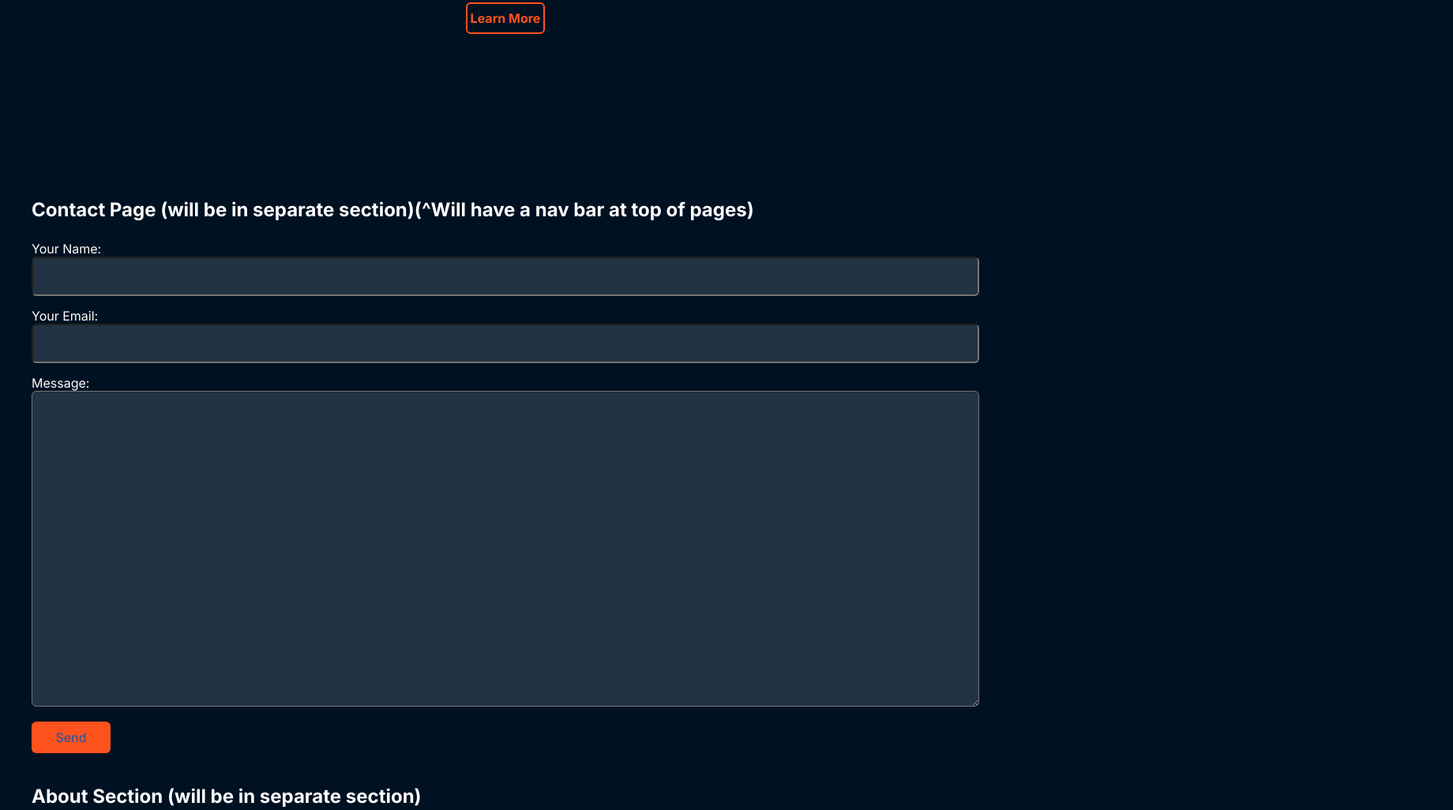
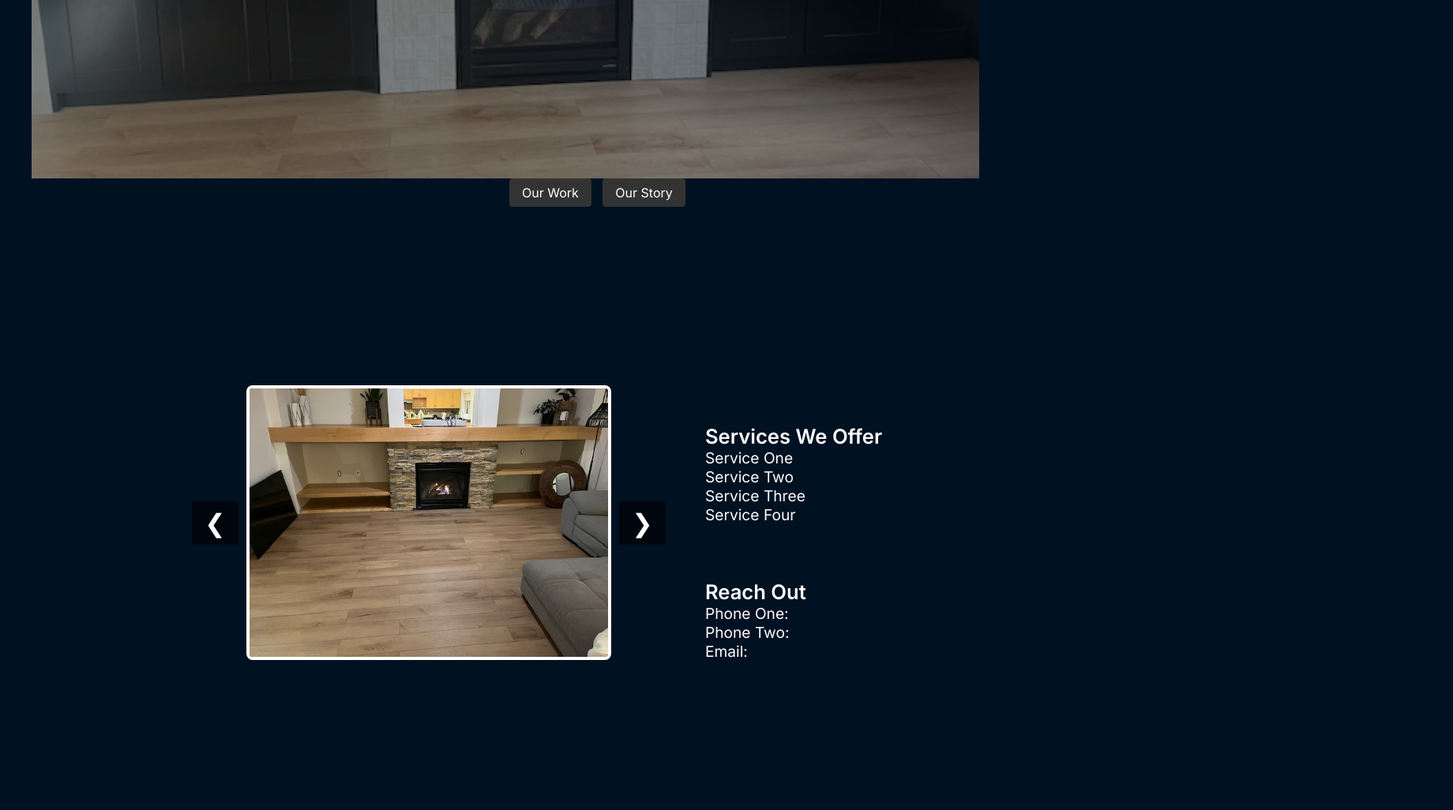
Before and after one commit to dave-sommerville/modhome-enhancements-inc, a plain HTML site: page index.html in a window 1280 px wide. Shown: the part 574-1600 px from the top of the page at 79% size, 1840 px wide, since content can reach past the window. Drawn offline with Linux system fonts and the light colour scheme.

Commit message:
Fixed styles and page layout

```diff
--- a/index.html
+++ b/index.html
@@ -24,23 +24,74 @@
 </head>
 <body>
   <header class="f-col container center">
-    <h1>Hero Banner with call to action</h1>
+    <h1></h1>
     <img src="./src/img/logo.jpg" alt="" class="logo">
     <button class="btn">Reach Out</button>
-    <button class="btn secondary">Learn More</buuton>
   </header>
   <main class="container">
-    <h2>
-      Contact Page (will be in separate section)(^Will have a nav bar at top of pages)
-    </h2>
-    <section class="contact">
+    <nav class="nav-buttons">
+      <button data-slide="0">Our Work</button>
+      <button data-slide="1">Our Story</button>
+    </nav>
+
+    <div class="slider-container">
+      <div class="slider-wrapper">
+        <section class="slide work">
+          <div class="gallery-container">
+            <button class="nav-button left prev-btn">&#10094;</button>
+            <div class="image-frame">
+              <img class="gallery-image" src="./src/img/reno1.jpg" alt="Gallery Image">
+            </div>
+            <button class="nav-button right next-btn">&#10095;</button>
+          </div>
+          <article>
+            <ul>
+              <li class="title">Services We Offer</li>
+              <li>Service One</li>
+              <li>Service Two</li>
+              <li>Service Three</li>
+              <li>Service Four</li>
+            </ul>
+            <ul>
+              <li class="title">Reach Out</li>
+              <li>Phone One: </li>
+              <li>Phone Two:</li>
+              <li>Email: </li>
+            </ul>
+          </article>
+        </section>
+        <section class="slide about f-col center" style="background: #2e3b55">
+          <h2>About Section</h2>
+            <article>
+              <img src="./src/img/user.svg">
+              <p>
+                Reliable, skilled and detailed oriented, Burke brings over 10 years of experience in home repairs, remodeling and renovations. From fixing the small stuff to transforming entire rooms, He takes pride in delivering quality workmanship and friendly service. Whether it's carpentry, drywall, painting or flooring, he is here to help make any home improvement project hassle-free and built to last.
+              </p>
+            </article>
+            <article class="reverse">
+              <p>
+                Passionate about creating beautiful spaces, Jodi a self-taught designer with a keen eye for style, balance and comfort. With a background shaped by hands-on experience, personal projects and an instinct for design we help clients transform their homes into reflections of their personality and lifestyle.
+              </p>
+              <img src="./src/img/user.svg">
+            </article>
+          </section>
+        </div>
+      </div>
+    </main>
+
+      <!-- <footer>
+      </footer> -->
+  </body>
+  </html>
+
+    <!-- <section class="contact">
       <form
         class="contact-form"
         name="contact"
         method="POST"
         data-netlify="true"
         netlify-honeypot="bot-field">
-        <!-- Honeypot field (anti-spam) -->
+        <!-- Honeypot field (anti-spam)
         <input type="hidden" name="form-name" value="contact">
         <p hidden>
           <label>Don't fill this out: <input name="bot-field" /></label>
@@ -67,27 +118,4 @@
           <button type="submit" class="btn">Send</button>
         </p>
       </form>
-    </section>
-    <h2>About Section (will be in separate section)</h2>
-    <section class="about f-col center">
-      <article>
-        <img src="./src/img/user.svg">
-        <p>
-          Reliable, skilled and detailed oriented, Burke brings over 10 years of experience in home repairs, remodeling and renovations. From fixing the small stuff to transforming entire rooms, He takes pride in delivering quality workmanship and friendly service. Whether it's carpentry, drywall, painting or flooring, he is here to help make any home improvement project hassle-free and built to last.
-        </p>
-      </article>
-      <article class="reverse">
-        <p>
-          Passionate about creating beautiful spaces, Jodi a self-taught designer with a keen eye for style, balance and comfort. With a background shaped by hands-on experience, personal projects and an instinct for design we help clients transform their homes into reflections of their personality and lifestyle.
-        </p>
-        <img src="./src/img/user.svg">
-      </article>
-      <h2>Can have before/after gallery here</h2>
-      <div class="gallery"></div>
-    </section>
-  </main>
-
-    <!-- <footer>
-    </footer> -->
-</body>
-</html>
+    </section> -->
--- a/src/css/app.css
+++ b/src/css/app.css
@@ -14,7 +14,9 @@
   --app-border-rad: 6px;
   --app-spacing: 15px;
 }
-
+ul {
+  list-style-type: none;
+}
 /*----------------------------------------------------------->
   Utility Functions
 <-----------------------------------------------------------*/
@@ -71,16 +73,45 @@ body {
 }
 
 header {
+  position: relative;
   height: 100svh;
   width: 100svw;
+  background: url('../img/reno3.jpg') no-repeat center center;
+  background-size: cover;
+  z-index: 0;
+  color: white; /* ensure contrast */
 }
+
+header::before {
+  content: '';
+  position: absolute;
+  inset: 0;
+  background-color: rgba(0, 0, 0, 0.5); /* 50% darkening */
+  z-index: -1;
+}
+
 .logo {
   height: 300px;
   border-radius: var(--app-border-rad);
   margin-bottom: var(--app-spacing);
 }
-.contact {
-
+.work {
+  display: flex;
+  flex-direction: row;
+}
+.work article{
+  display: flex;
+  flex-direction: column;
+  gap: 20px;
+}
+.work ul {
+  font-size: 1.2rem;
+  margin-left: 50px;
+  margin-top: 50px;
+}
+.work li.title {
+  font-size: 1.6rem;
+  font-weight: 600;
 }
 .contact-form {
   input {
@@ -122,7 +153,7 @@ header {
   border: none;
   margin-bottom: var(--app-spacing);
   background-color: var(--clr-primary);
-  color: var(--clr-accent);
+  color: #012;
   font-weight: 500;
   cursor: pointer;
   transition: all 0.3s ease-in-out;
@@ -137,13 +168,107 @@ header {
   box-shadow: 1px 1px 2px #fefefe49;
   transform: translateY(-2px);
 }
-.gallery {
-  width: 500px;
-  height: 500px;
-  background-color: var(--clr-bg-secondary);
-}
+
 h2 {
   margin: 25px 0;
+}
+
+.gallery-container {
+  position: relative;
+  width: 80%;
+  max-width: 600px;
+  overflow: hidden;
+  display: flex;
+  align-items: center;
+  justify-content: space-between;
+}
+
+.image-frame {
+  flex: 1;
+  text-align: center;
+}
+
+.image-frame img {
+  width: 100%;
+  height: auto;
+  max-height: 80vh;
+  object-fit: contain;
+  border: 4px solid white;
+  border-radius: 8px;
+}
+
+.nav-button {
+  background: rgba(0, 0, 0, 0.6);
+  color: white;
+  border: none;
+  font-size: 2rem;
+  padding: 0.5rem 1rem;
+  cursor: pointer;
+  z-index: 10;
+  transition: background 0.3s ease;
+}
+
+.nav-button:hover {
+  background: rgba(255, 255, 255, 0.3);
+}
+
+.left {
+  margin-right: 10px;
+}
+
+.right {
+  margin-left: 10px;
+}
+.nav-buttons {
+  position: sticky;
+  top: 10px;
+  left: 50%;
+  transform: translateX(50%);
+  z-index: 10;
+}
+
+.nav-buttons button {
+  margin: 0 5px;
+  padding: 0.5em 1em;
+  font-size: 1rem;
+  cursor: pointer;
+  border: none;
+  background: #333;
+  color: white;
+  border-radius: 4px;
+  transition: background 0.3s;
+}
+
+.nav-buttons button:hover {
+  background: #555;
+}
+
+.slider-container {
+  width: 100vw;
+  height: 100vh;
+  overflow: hidden;
+}
+
+.slider-wrapper {
+  display: flex;
+  width: 400%; /* 4 slides */
+  height: 100%;
+  transition: transform 0.6s ease;
+}
+
+.slide {
+  width: 100vw;
+  min-height: 100vh;
+  flex-shrink: 0;
+  display: flex;
+  align-items: center;
+  justify-content: center;
+  color: #fefefe;
+}
+@media(max-width: 875px) {
+  .work{
+    flex-direction: column;
+  }
 }
 @media (max-width: 580px) {
   .about {
--- a/src/js/app.js
+++ b/src/js/app.js
@@ -0,0 +1,54 @@
+'use strict';
+function select(selector, scope = document) {
+  return scope.querySelector(selector);
+}
+function selectAll(selector, scope = document) {
+  return scope.querySelectorAll(selector);
+}
+function listen(event, element, callback) {
+  return element.addEventListener(event, callback);
+}
+
+
+const images = [
+  './src/img/reno1.jpg',
+  './src/img/reno2.jpg',
+  './src/img/reno3.jpg',
+  './src/img/reno4.jpg',
+  './src/img/reno5.jpg',
+  './src/img/reno6.jpg',
+  './src/img/reno7.jpg',
+  './src/img/reno8.jpg',
+  './src/img/reno9.jpg'
+];
+
+let currentIndex = 0;
+
+const galleryImage = select('.gallery-image');
+const prevButton = select('.prev-btn');
+const nextButton = select('.next-btn');
+
+
+function updateImage() {
+  galleryImage.src = images[currentIndex];
+}
+
+listen('click', prevButton, () => {
+  currentIndex = (currentIndex - 1 + images.length) % images.length;
+  updateImage();
+});
+
+listen('click', nextButton, () => {
+  currentIndex = (currentIndex + 1) % images.length;
+  updateImage();
+});
+
+const wrapper = select('.slider-wrapper');
+const buttons = document.querySelectorAll('.nav-buttons button');
+
+buttons.forEach(btn => {
+  btn.addEventListener('click', () => {
+    const slideIndex = parseInt(btn.dataset.slide);
+    wrapper.style.transform = `translateX(-${slideIndex * 100}vw)`;
+  });
+});
```
Also changed, not shown: src/img/reno1.jpg (added), src/img/reno2.jpg (added), src/img/reno3.jpg (added), src/img/reno4.jpg (added), src/img/reno5.jpg (added), src/img/reno6.jpg (added), src/img/reno7.jpg (added), src/img/reno8.jpg (added), src/img/reno9.jpg (added).
